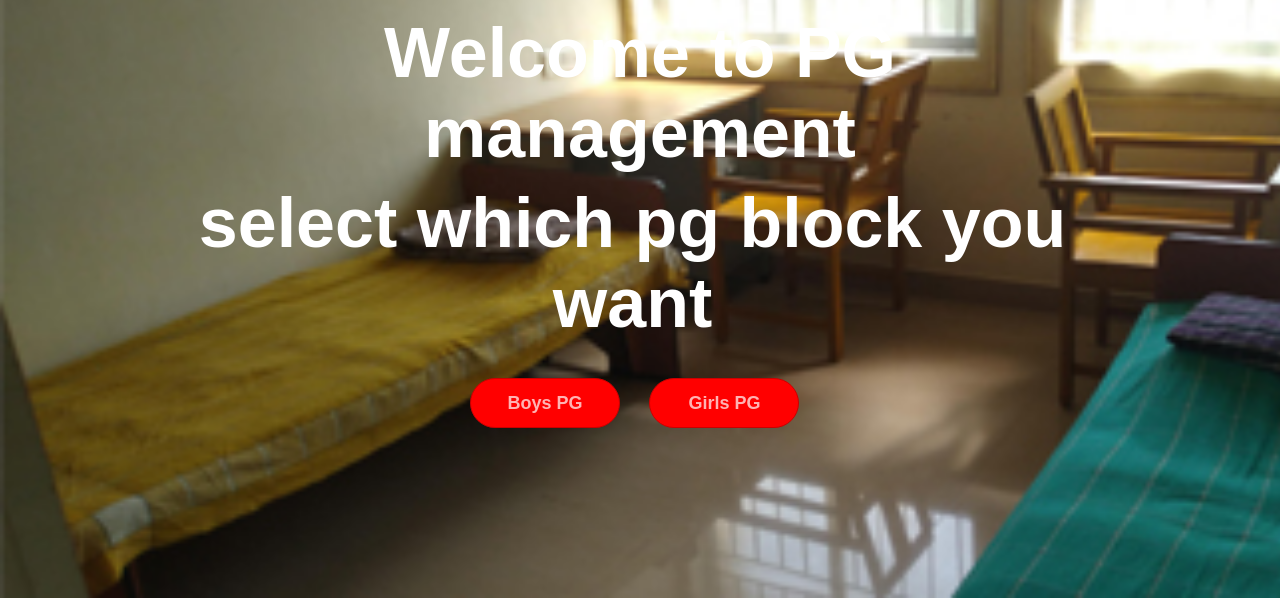
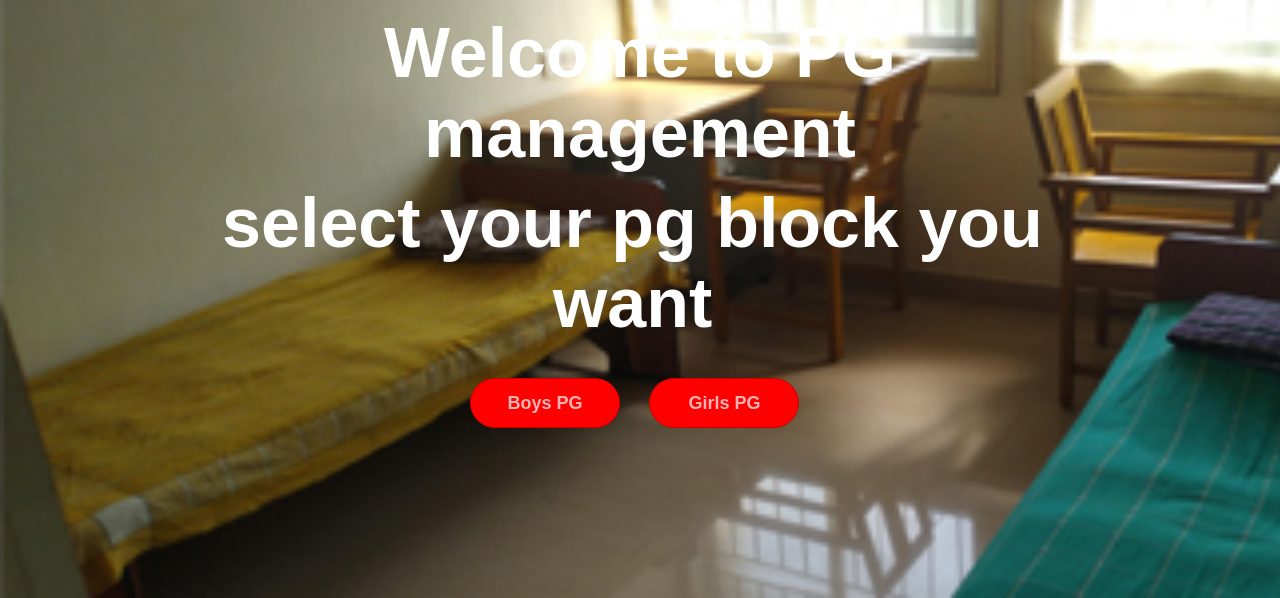
Before and after one commit to Terence3434/PG-project, a plain HTML site: page home.html in a window 1280 px wide. Shown: the part 202-800 px from the top of the page. Drawn offline with Linux system fonts and the light colour scheme.

Commit message:
f commit

```diff
--- a/home.html
+++ b/home.html
@@ -18,7 +18,7 @@
 			</nav>
 			<div class="center">
 			<h1>Welcome to PG management</h1>
-			<h2>select which pg block you want</h2>
+			<h2>select your pg block you want</h2>
 			<div class="buttons">
 			<button>Boys PG</button>
 			<button class="btn2">Girls PG</button>
```
